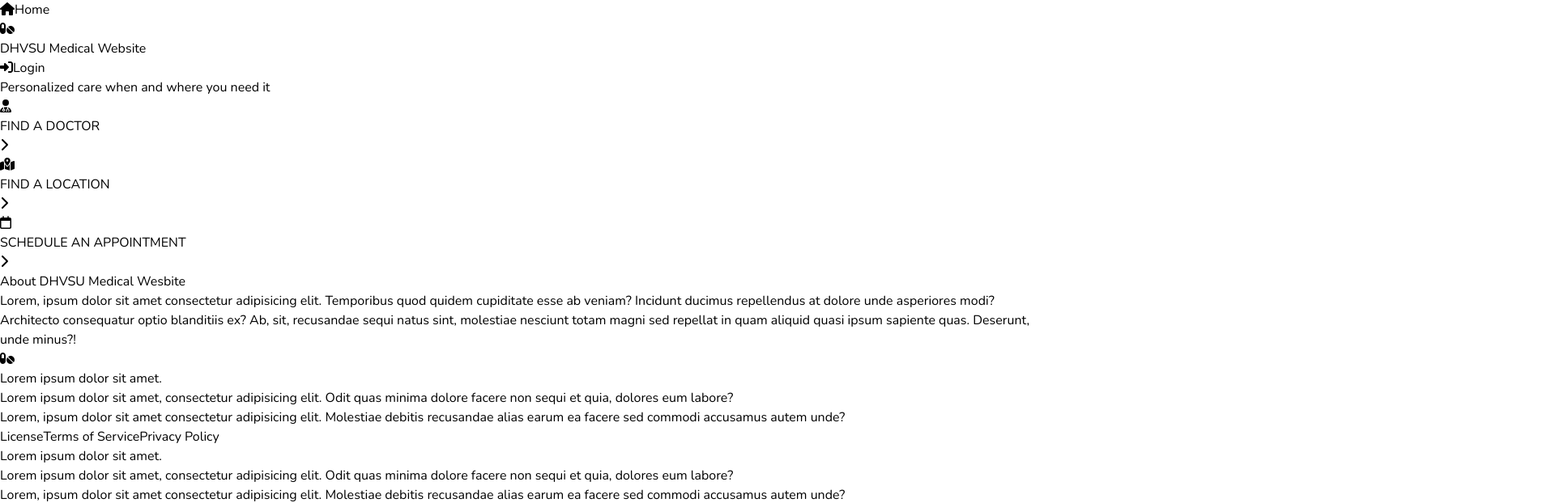
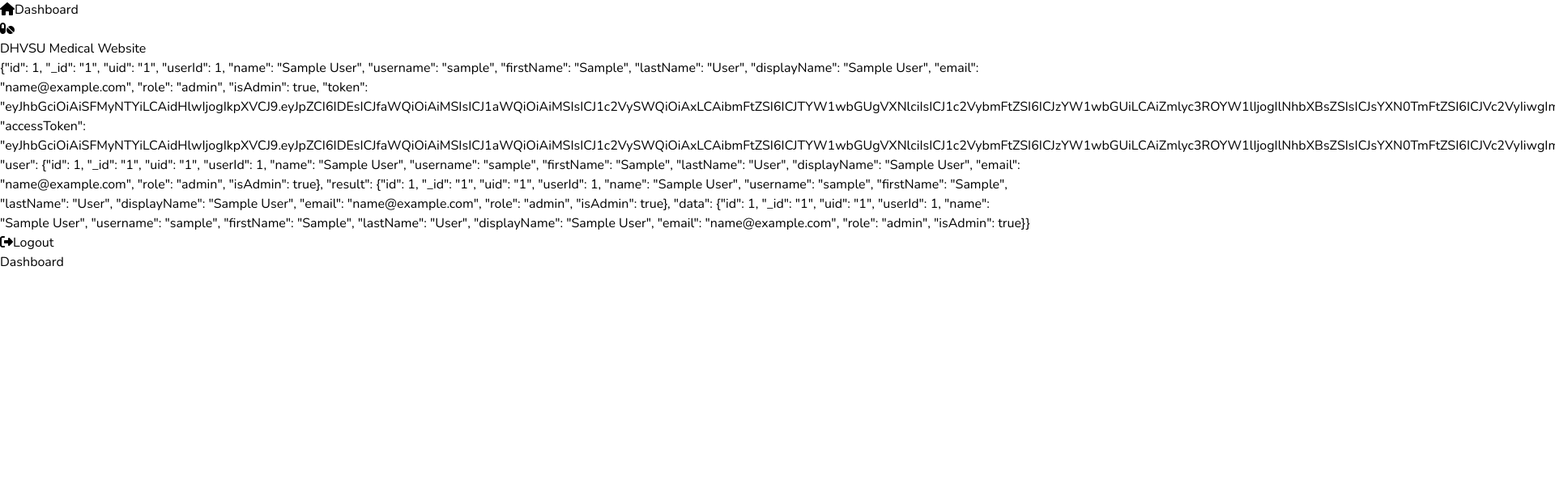
Before and after one commit to blahbalhabl/sample-project, a React (Vite) app: page /dashboard in a window 1280 px wide. Before the commit this address led to /. Shown: the top 622 px of the page at 81% size, 1920 px wide, since content can reach past the window. Built offline with nearby package versions, Linux system fonts and the light colour scheme; sample sign-in values are in the browser's storage.

Commit message:
persistingLogin-createContext

```diff
--- a/src/App.jsx
+++ b/src/App.jsx
@@ -1,5 +1,5 @@
 import { BrowserRouter as Router, Routes, Route } from "react-router-dom"
-import { useState } from "react"
+import { AuthProvider } from "./context/AuthContext"
 import HomePage from "./pages/HomePage"
 import LoginPage from "./pages/LoginPage"
 import Header from "./components/Header"
@@ -9,20 +9,20 @@
 import Doctors from "./pages/Doctors"
 
 const App = () => {
-  const [auth, setAuth] = useState(null);
-
   return (
     <div className="h-screen w-full">
       <Router>
-      <Header auth={auth} setAuth={setAuth} />
-        <Routes>
-          <Route path="/" element={<HomePage auth={auth} />} />
-          <Route path='/auth/login' element={<LoginPage setAuth={setAuth} />} />
-          <Route path='/auth/signup' element={<Signup />} />
-          <Route path='/dashboard' element={<Dashboard auth={auth} />} />
-          <Route path='/doctors' element={<Doctors auth={auth} />} />
-          <Route path='*' element={<NotFound />} />
-        </Routes>
+        <AuthProvider>
+          <Header />
+          <Routes>
+            <Route path="/" element={<HomePage />} />
+            <Route path='/auth/login' element={<LoginPage />} />
+            <Route path='/auth/signup' element={<Signup />} />
+            <Route path='/dashboard' element={<Dashboard />} />
+            <Route path='/doctors' element={<Doctors />} />
+            <Route path='*' element={<NotFound />} />
+          </Routes>
+        </AuthProvider>
       </Router>
 
     </div>
--- a/src/components/Header.jsx
+++ b/src/components/Header.jsx
@@ -1,9 +1,22 @@
 import { useLocation, Link } from "react-router-dom";
 import { FontAwesomeIcon } from "@fortawesome/react-fontawesome";
 import { icons } from "../utils/icons";
+import { useEffect } from "react";
+import useAuth from "../hooks/useAuth";
 
-const Header = ({ auth, setAuth }) => {
+const Header = () => {
+  const { auth, setAuth } = useAuth();
   const location = useLocation();
+
+  const userLogout = () => {
+    setAuth(null);
+    sessionStorage.removeItem('auth');
+  };
+
+  useEffect(() => {
+    const auth = sessionStorage.getItem('auth');
+    auth ? setAuth(auth) : setAuth(null);
+  }, []);
 
   return (
     <div className="flex justify-between items-center p-2 px-20 border-b-2">
@@ -36,7 +49,7 @@
           <span>{ auth }</span>
           <div
             className="relative group cursor-pointer m-2 p-2 px-3 text-2xl rounded-md text-blue-600 hover:text-blue-700"
-            onClick={() => setAuth(null)}
+            onClick={userLogout}
             >
             <Link to="/" >
               <FontAwesomeIcon icon={icons.logout} />
--- /dev/null
+++ b/src/context/AuthContext.jsx
@@ -0,0 +1,21 @@
+import { createContext, useState } from "react";
+
+const AuthContext = createContext({});
+
+export const AuthProvider = ({ children }) => {
+
+  const [auth, setAuth] = useState(sessionStorage.getItem('auth') || null);
+
+  const contextData = {
+    setAuth:setAuth,
+    auth: auth,
+  };
+
+  return (
+    <AuthContext.Provider value={contextData}>
+      {children}
+    </AuthContext.Provider>
+  );
+};
+
+export default AuthContext;
--- /dev/null
+++ b/src/hooks/useAuth.js
@@ -0,0 +1,14 @@
+import { useContext } from "react";
+import AuthContext from "../context/AuthContext";
+
+const useAuth = () => {
+  const { auth, setAuth } = useContext(AuthContext);
+
+  const setAuthenticatedData = (data) => {
+    setAuth(data);
+  };
+
+  return { auth, setAuth: setAuthenticatedData };
+};
+
+export default useAuth;
--- a/src/pages/Dashboard.jsx
+++ b/src/pages/Dashboard.jsx
@@ -1,13 +1,14 @@
 import { useEffect } from "react"
 import { useNavigate } from "react-router-dom";
+import useAuth from "../hooks/useAuth";
 
-const Dashboard = ({ auth }) => {
-
+const Dashboard = () => {
   const navigate = useNavigate();
+  const { auth } = useAuth();
 
   useEffect(() => {
     !auth ? navigate('/') : null;
-  }, []);
+  }, [ auth ]);
 
   return (
     <div>
--- a/src/pages/Doctors.jsx
+++ b/src/pages/Doctors.jsx
@@ -1,8 +1,9 @@
 import { useEffect } from "react"
 import { useNavigate } from "react-router-dom";
+import useAuth from "../hooks/useAuth";
 
-const Doctors = ({ auth }) => {
-
+const Doctors = () => {
+  const { auth } = useAuth();
 	const navigate = useNavigate();
 
 	useEffect(() => {
--- a/src/pages/HomePage.jsx
+++ b/src/pages/HomePage.jsx
@@ -4,8 +4,10 @@
 import { icons } from '../utils/icons';
 import Footer from '../components/Footer';
 import Modal from '../components/Modal';
+import useAuth from '../hooks/useAuth';
 
-const HomePage = ({ auth }) => {
+const HomePage = () => {
+  const { auth } = useAuth();
   const navigate = useNavigate();
   const [link, setLink] = useState(null);
   const [isModalOpen, setIsModalOpen] = useState(false);
--- a/src/pages/LoginPage.jsx
+++ b/src/pages/LoginPage.jsx
@@ -3,9 +3,10 @@
 import { FontAwesomeIcon } from "@fortawesome/react-fontawesome";
 import { icons } from "../utils/icons";
 import Footer from "../components/Footer"
+import useAuth from "../hooks/useAuth";
 
-const LoginPage = ({ setAuth }) => {
-
+const LoginPage = () => {
+  const { setAuth } = useAuth();
   const navigate = useNavigate();
   const location = useLocation();
   const from = location.state?.from.pathname || '/dashboard';
@@ -36,13 +37,12 @@
       }
 
       setAuth(inputs.email);
+      sessionStorage.setItem('auth', inputs.email);
       navigate(from, { replace: true });
     } else {
       alert('Please fill up all the fields');
     }
   };
-
-  console.log(from)
 
   return (
     <div className="h-full">
--- a/src/pages/Signup.jsx
+++ b/src/pages/Signup.jsx
@@ -32,8 +32,6 @@
       alert('Please fill up all the fields');
     }
   };
-
-  console.log(from)
 
   useEffect(() => {
     inputs?.email && setPassInput(true);
```
